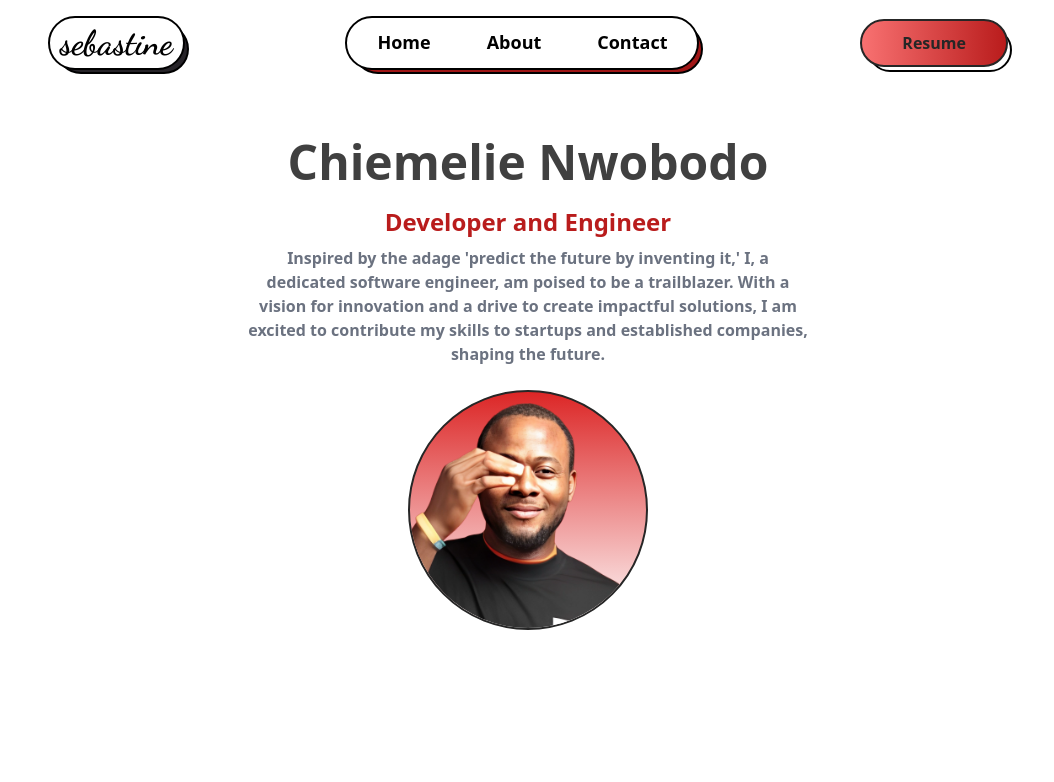
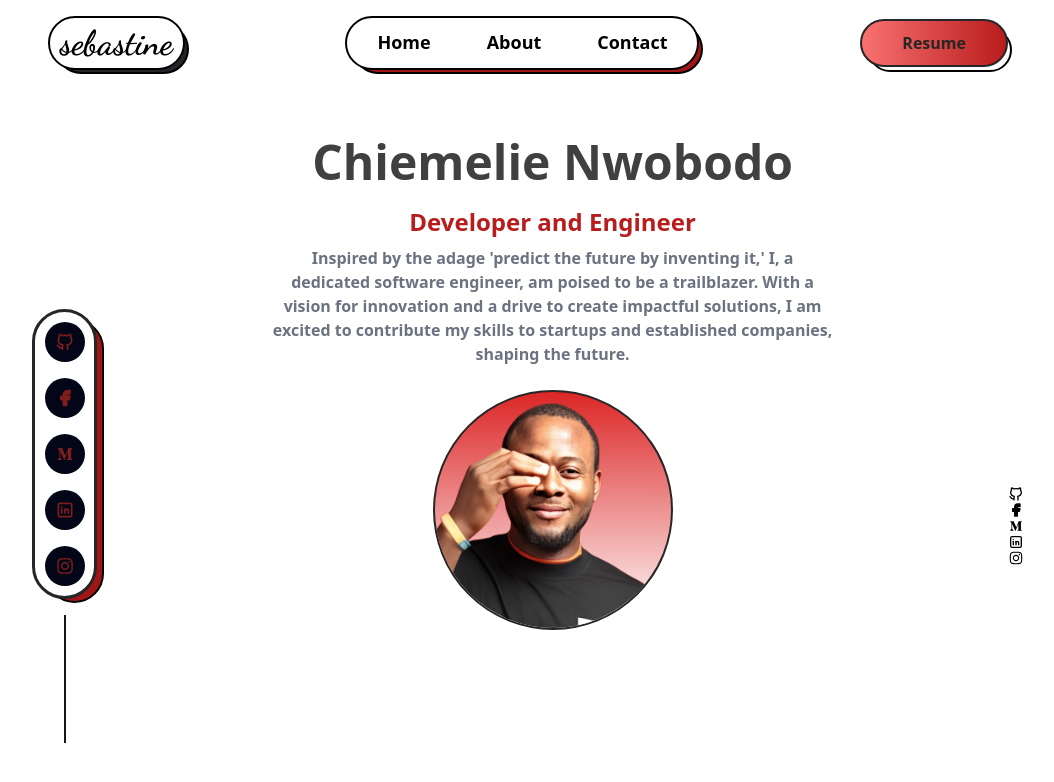
Before and after one commit to sebchi-crtl/seb-portfolio, a Next.js app: page / in a window 1280 px wide. Shown: the top 782 px of the page, without its empty margins (112-1166 px from the left). Built offline with nearby package versions, Linux system fonts and the light colour scheme.

Commit message:
did the left side og header

```diff
--- a/app/page.tsx
+++ b/app/page.tsx
@@ -1,12 +1,22 @@
 import Header from '@/components/header/Header'
+import LeftSide from '@/components/header/LeftSide'
+import RightSide from '@/components/header/RightSide'
 import Image from 'next/image'
 
 export default function Home() {
   return (
-    <main className="flex flex-col items-center justify-between">
+    <main className="flex items-center justify-between">
 
+      <div className='flex'>
+        <LeftSide />
+      </div>
+      <div>
+        <Header />
+      </div>
+      <div>
+        <RightSide />
+      </div>
 
-      <Header />
     </main>
   )
 }
--- /dev/null
+++ b/components/header/LeftSide.tsx
@@ -0,0 +1,52 @@
+import {
+    TbBrandGithub,
+    TbBrandFacebookFilled,
+    TbBrandLinkedin
+} from 'react-icons/tb';
+import styles from "@/styles/left_layout.module.css"
+
+import { AiOutlineMedium, AiOutlineInstagram } from 'react-icons/ai'
+
+const LeftSide = () => {
+    return (
+        <div className=' h-full hidden lg:flex flex-col items-center justify-end gap-4 text-red-900'>
+            <div className={` ${styles.left_icon} relative flex flex-col gap-4 border-neutral-800 rounded-full border-[.2rem] p-[.6rem] `}>
+                <a href="http://" target="_blank">
+                    <span className='w-10 h-10 text-xl bg-slate-950 hover:bg-red-600 rounded-full inline-flex items-center justify-center
+                    hover:text-neutral-800 cursor-pointer hover:-translate-y-2 transition-all duration-300'>
+                        <TbBrandGithub />
+                    </span>
+                </a>
+                <a href="http://" target="_blank">
+                    <span className='w-10 h-10 text-xl bg-slate-950 hover:bg-red-600 rounded-full inline-flex items-center justify-center
+                    hover:text-neutral-800 cursor-pointer hover:-translate-y-2 transition-all duration-300'>
+                        <TbBrandFacebookFilled />
+                    </span>
+                </a>
+                <a href="http://" target="_blank">
+                    <span className='w-10 h-10 text-xl bg-slate-950 hover:bg-red-600 rounded-full inline-flex items-center justify-center
+                    hover:text-neutral-800 cursor-pointer hover:-translate-y-2 transition-all duration-300'>
+                        <AiOutlineMedium />
+                    </span>
+                </a>
+                <a href="http://" target="_blank">
+                    <span className='w-10 h-10 text-xl bg-slate-950 hover:bg-red-600 rounded-full inline-flex items-center justify-center
+                    hover:text-neutral-800 cursor-pointer hover:-translate-y-2 transition-all duration-300'>
+                        <TbBrandLinkedin />
+                    </span>
+                </a>
+                <a href="http://" target="_blank">
+                    <span className='w-10 h-10 text-xl bg-slate-950 hover:bg-red-600 rounded-full inline-flex items-center justify-center
+                    hover:text-neutral-800 cursor-pointer hover:-translate-y-2 transition-all duration-300'>
+                        <AiOutlineInstagram />
+                    </span>
+                </a>
+            </div>
+            <div className="w-[2px] h-32 bg-neutral-900">
+
+            </div>
+        </div>
+    );
+}
+
+export default LeftSide;
--- /dev/null
+++ b/components/header/RightSide.tsx
@@ -0,0 +1,22 @@
+import {
+    TbBrandGithub,
+    TbBrandFacebookFilled,
+    TbBrandLinkedin
+} from 'react-icons/tb';
+
+import { AiOutlineMedium, AiOutlineInstagram } from 'react-icons/ai'
+
+
+const RightSide = () => {
+    return (
+        <div>
+            <TbBrandGithub />
+            <TbBrandFacebookFilled />
+            <AiOutlineMedium />
+            <TbBrandLinkedin />
+            <AiOutlineInstagram />
+        </div>
+    );
+}
+
+export default RightSide;
--- a/styles/layout.module.css
+++ b/styles/layout.module.css
@@ -90,3 +90,20 @@
     position: absolute;
     z-index: -1;
 }
+
+.left_icon{
+    background: #fff;
+}
+
+.left_icon::after{
+    content: "";
+    right: -10px;
+    top: 7px;
+    border: 2px solid #000;
+    border-radius: 54px;
+    width: 100%;
+    height: 100%;
+    background-color: #a01616;
+    position: absolute;
+    z-index: -1;
+}
--- /dev/null
+++ b/styles/left_layout.module.css
@@ -0,0 +1,19 @@
+@import url('https://fonts.googleapis.com/css2?family=Dancing+Script:wght@400;500;600;700&display=swap');
+
+
+.left_icon{
+    background: #fff;
+}
+
+.left_icon::after{
+    content: "";
+    right: -10px;
+    top: 7px;
+    border: 2px solid #000;
+    border-radius: 54px;
+    width: 100%;
+    height: 100%;
+    background-color: #a01616;
+    position: absolute;
+    z-index: -1;
+}
```
